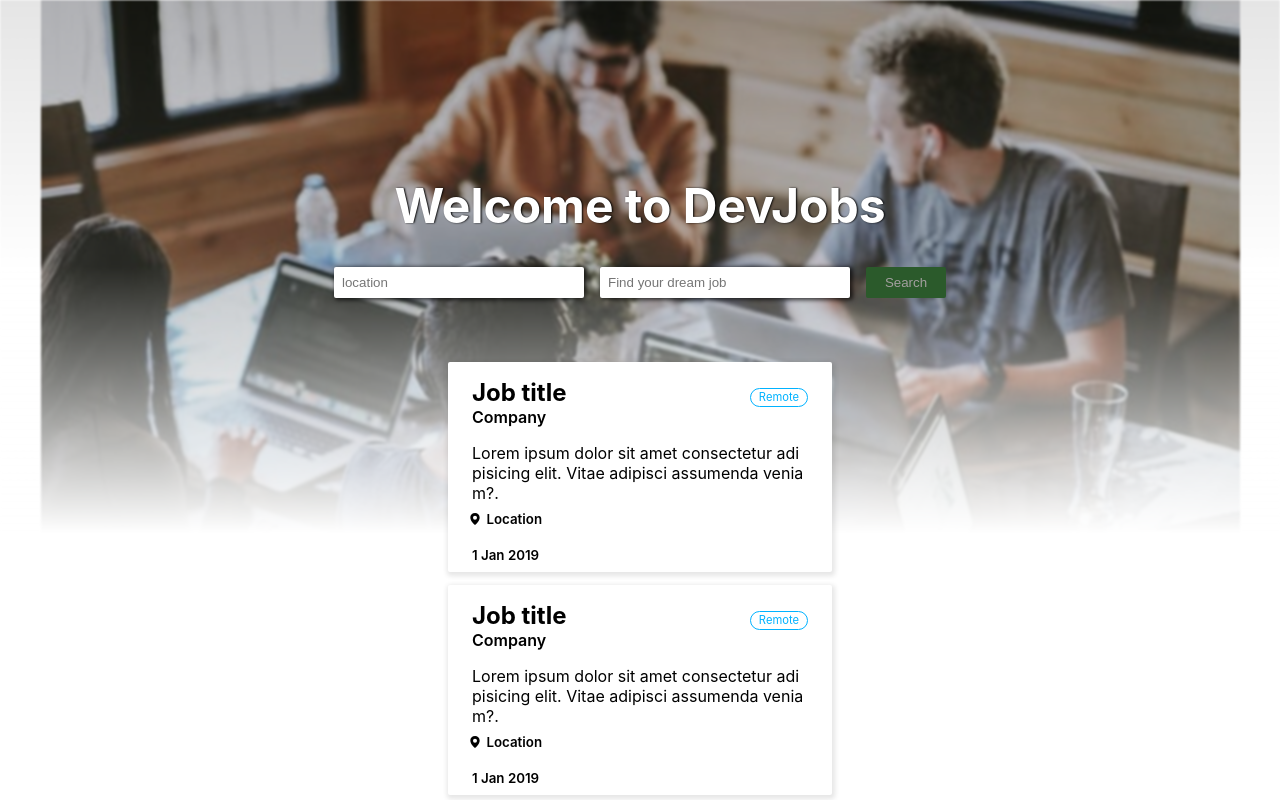
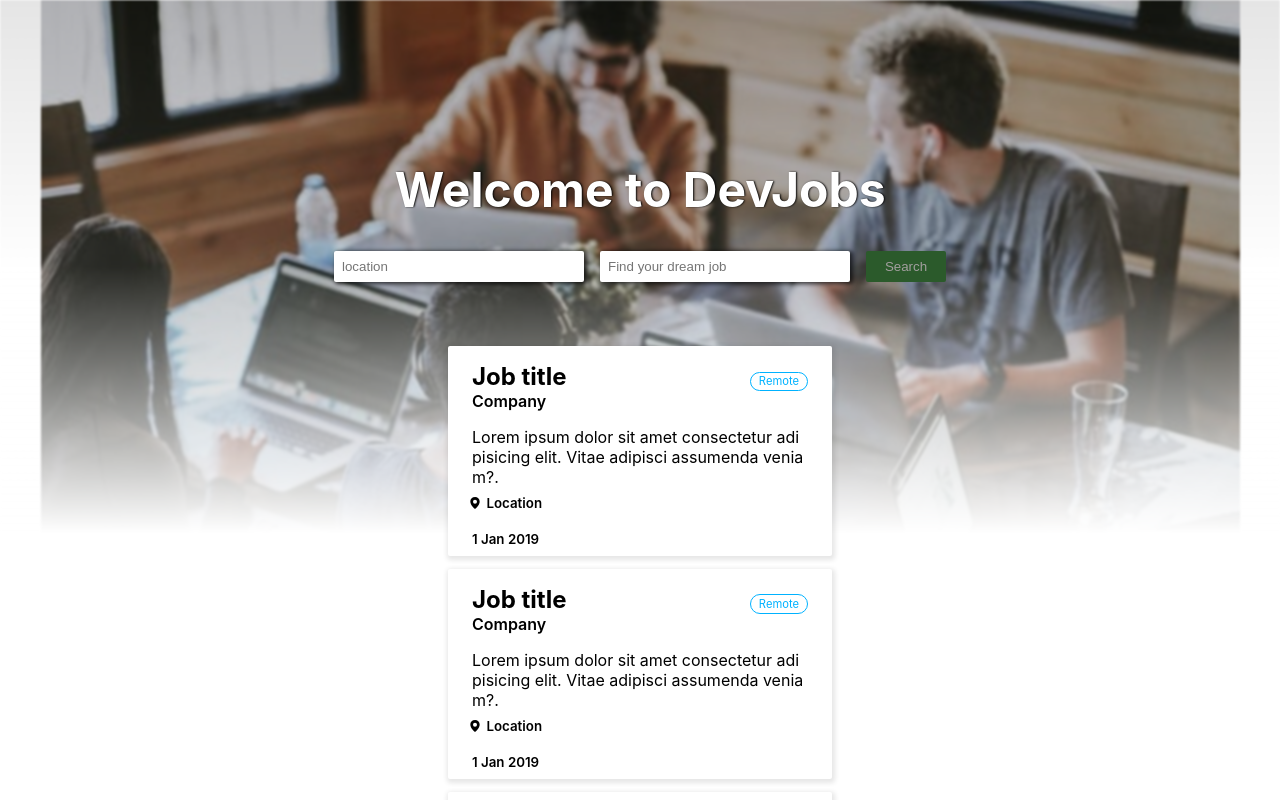
Before and after one commit to sprakash57/hunt-jobs, a React (Create React App) app in the folder client/: page / in a window 1280 px wide. Shown: the top 800 px of the page. Built offline with nearby package versions, Linux system fonts and the light colour scheme.

Commit message:
fix: working on the styling part of the job detail page

```diff
--- a/client/src/screens/JobDetail.tsx
+++ b/client/src/screens/JobDetail.tsx
@@ -1,3 +1,4 @@
+import { useHistory } from 'react-router';
 import { Button, Header, Tag } from '../components/common';
 import styles from '../styles/screens/JobDetail.module.scss';
 import Pin from '../assets/pin.svg';
@@ -5,9 +6,15 @@
 
 
 const JobDetail = () => {
+    const history = useHistory();
+
+    const goBack = () => {
+        history.push("/")
+    }
+
     return (
         <main className={styles.container}>
-            <img src={Back} alt="Go Back" className={styles.container__img} />
+            <img src={Back} alt="Go Back" className={styles.container__img} onClick={goBack} />
             <article className={styles.container__article}>
                 <Header type="h1" label="Job title" className={styles.container__article__h1}>
                     <Button label="Apply" />
--- a/client/src/styles/screens/Home.module.scss
+++ b/client/src/styles/screens/Home.module.scss
@@ -1,7 +1,6 @@
 .container {
-    padding-top: 8rem;
+    margin: 10rem auto 2rem;
     width: 80%;
-    margin: 1rem auto;
 }
 .header {
     text-align: center;
--- a/client/src/styles/screens/JobDetail.module.scss
+++ b/client/src/styles/screens/JobDetail.module.scss
@@ -1,5 +1,5 @@
 .container {
-    width: 80%;
+    width: 70%;
     margin: 7rem auto 2rem;
     min-width: 390px;
     background-color: var(--white);
@@ -9,6 +9,7 @@
 .container__img {
     width: 30px;
     margin: 3rem 0 0.5rem 2rem;
+    cursor: pointer;
 }
 .container__article {
     padding: 1rem 5rem 2rem 5rem;
```
